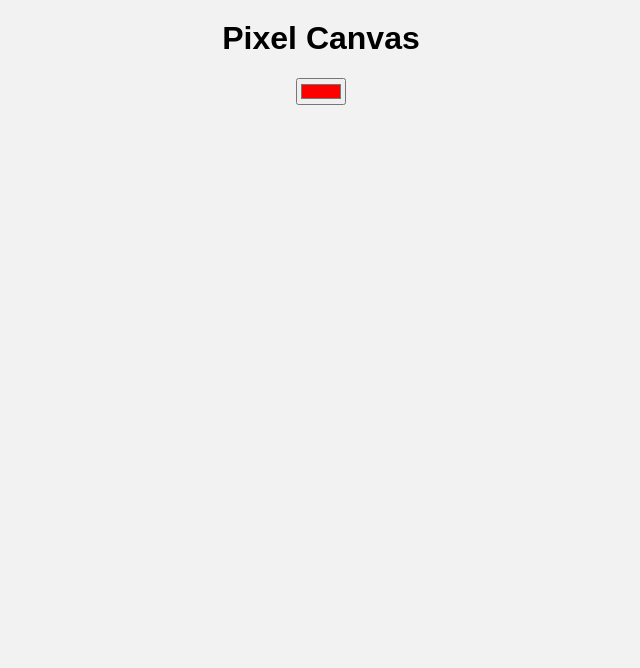
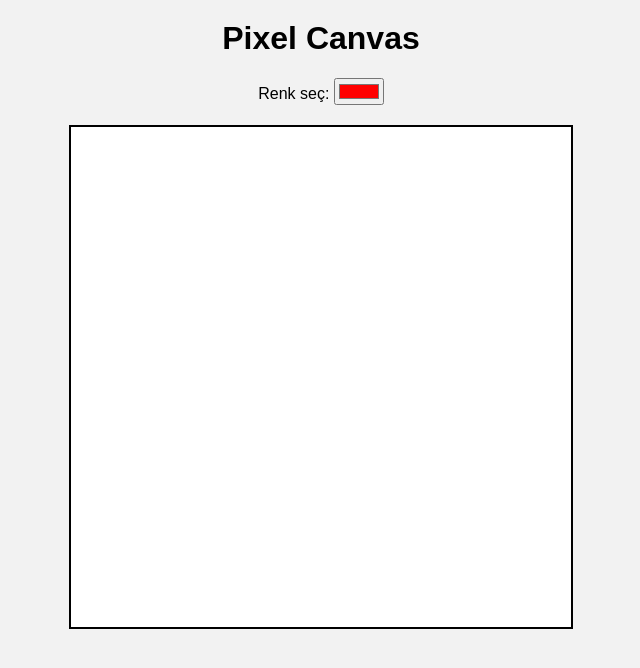
Before and after one commit to DavudTaskesen/pixel-canvas, a plain HTML site: page index.html in a window 1280 px wide. Shown: the whole page, without its empty margins (319-959 px from the left). Drawn offline with Linux system fonts and the light colour scheme.

Commit message:
index.html

```diff
--- a/index.html
+++ b/index.html
@@ -2,17 +2,21 @@
 <html lang="tr">
 <head>
     <meta charset="UTF-8">
+    <meta name="viewport" content="width=device-width, initial-scale=1.0">
     <title>Pixel Canvas</title>
     <link rel="stylesheet" href="style.css">
 </head>
 <body>
 
-<h1>Pixel Canvas</h1>
+    <h1>Pixel Canvas</h1>
 
-<input type="color" id="colorPicker" value="#ff0000">
+    <div class="controls">
+        <label>Renk seç:</label>
+        <input type="color" id="colorPicker" value="#ff0000">
+    </div>
 
-<div id="grid"></div>
+    <canvas id="canvas"></canvas>
 
-<script src="app.js"></script>
+    <script src="app.js"></script>
 </body>
 </html>
```
